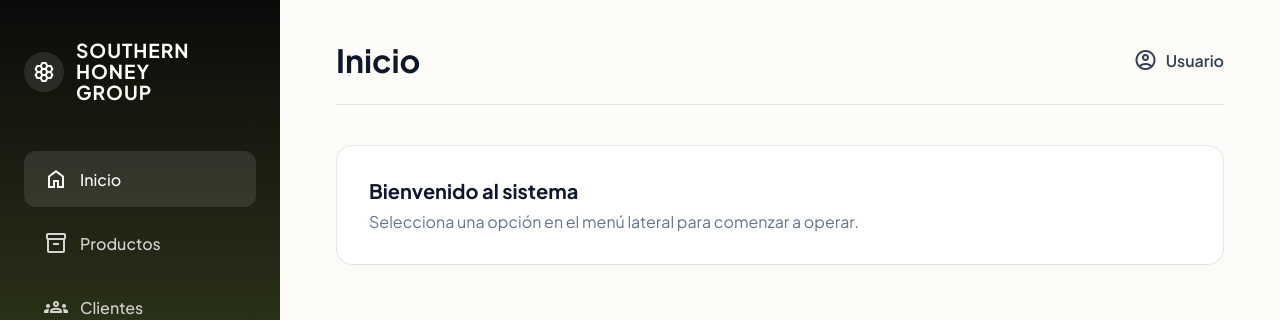
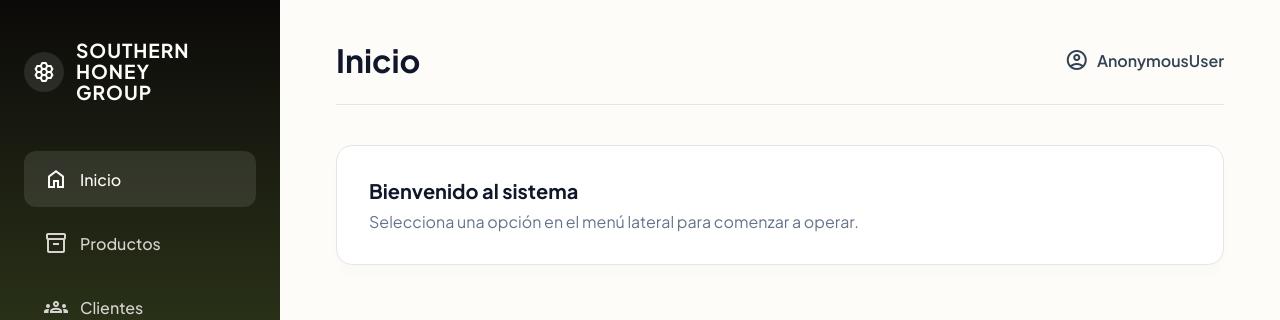
Before and after one commit to bautistaribotta/southern_honey_group, a Django app: page /inicio/ in a window 1280 px wide. Shown: the top 320 px of the page. Run offline with Django 5.2, Linux system fonts and the light colour scheme.

Commit message:
Agrego la variable del tipo de usuario a la vista de inicio

```diff
--- a/main/templates/inicio.html
+++ b/main/templates/inicio.html
@@ -59,7 +59,7 @@
         <h2> Inicio </h2>
         <div id="perfil-usuario">
           <span class="material-symbols-outlined">account_circle</span>
-          <p>Usuario</p>
+          <p> {{ user }} </p> <!-- Colocar el tipo de usuario en la sesion -->
         </div>
       </header>
 
--- a/main/views.py
+++ b/main/views.py
@@ -4,5 +4,5 @@ from django.shortcuts import render
 def login(request):
     return render(request, "login.html")
 
-def inicio(request):
+def inicio(request, ):
     return render(request, "inicio.html")
```
